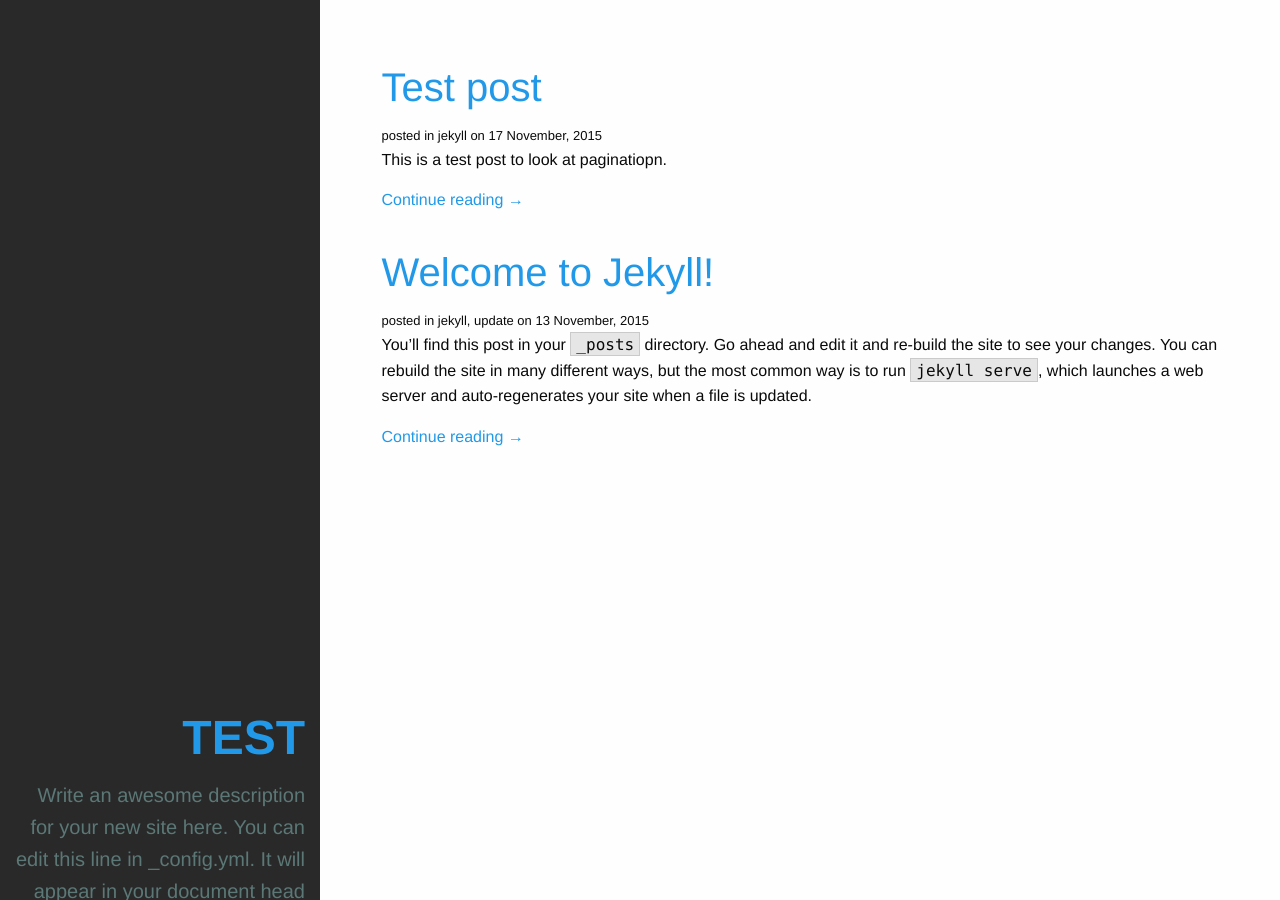
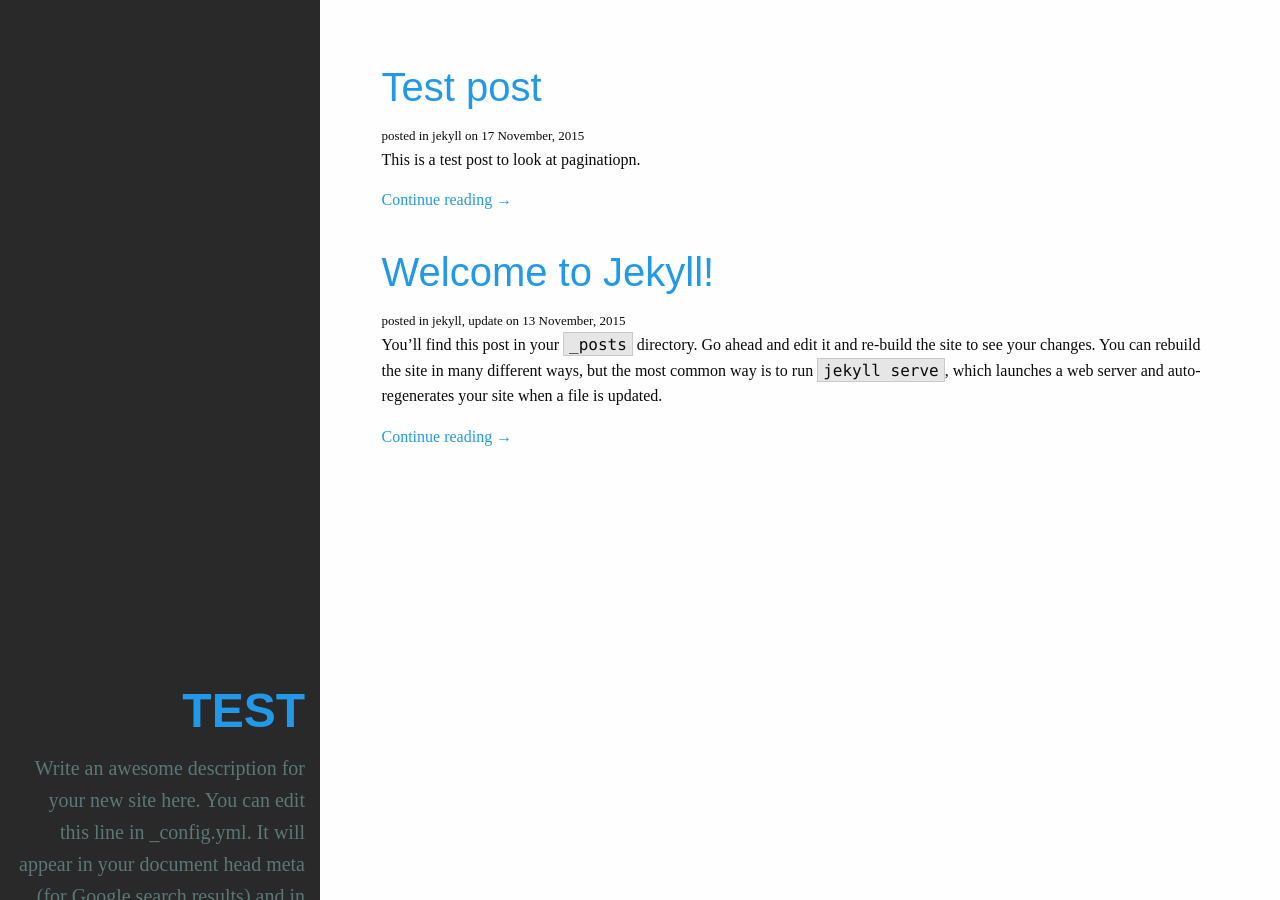
Before and after one commit to euang/nin, a Jekyll site: the page built from index.html, in a window 1280 px wide. Built offline with Jekyll 4.4.1, drawn with Linux system fonts in a browser that asks for light colours; the list of posts is cut into pages by our own code.

Commit message:
font changes

```diff
--- a/_includes/head.html
+++ b/_includes/head.html
@@ -5,10 +5,12 @@
 
   <title>{% if page.title %}{{ page.title }}{% else %}{{ site.title }}{% endif %}</title>
   <meta name="description" content="{% if page.excerpt %}{{ page.excerpt | strip_html | strip_newlines | truncate: 160 }}{% else %}{{ site.description }}{% endif %}">
-
+  <script src="https://use.typekit.net/ksa7xqs.js"></script>
+<script>try{Typekit.load({ async: true });}catch(e){}</script>
    <link rel="stylesheet" href="/css/foundation.min.css" />
    <link rel="stylesheet" href="{{ "/css/app.css" | prepend: site.baseurl }}">
 
   <link rel="canonical" href="{{ page.url | replace:'index.html','' | prepend: site.baseurl | prepend: site.url }}">
   <link rel="alternate" type="application/rss+xml" title="{{ site.title }}" href="{{ "/feed.xml" | prepend: site.baseurl | prepend: site.url }}">
+
 </head>
--- a/_sass/_main.scss
+++ b/_sass/_main.scss
@@ -43,3 +43,16 @@
 .post-meta{
 	font-size: small;
 }
+
+h1,h2 {
+  font-family: "league-gothic",sans-serif;
+  }
+ body {
+  font-family: "calluna",serif;
+  }
+
+ .wf-loading h1,
+.wf-loading h2,
+.wf-loading p {
+  visibility: hidden
+}
--- a/_sass/_sidebar.scss
+++ b/_sass/_sidebar.scss
@@ -38,7 +38,7 @@
 	h1 {
 		color: $sidebar-text-color;
 		text-transform: uppercase;
-		font-weight: 800;
+		font-weight: 900;
 	}
 	h2 {
 		font-weight: 300;
```
